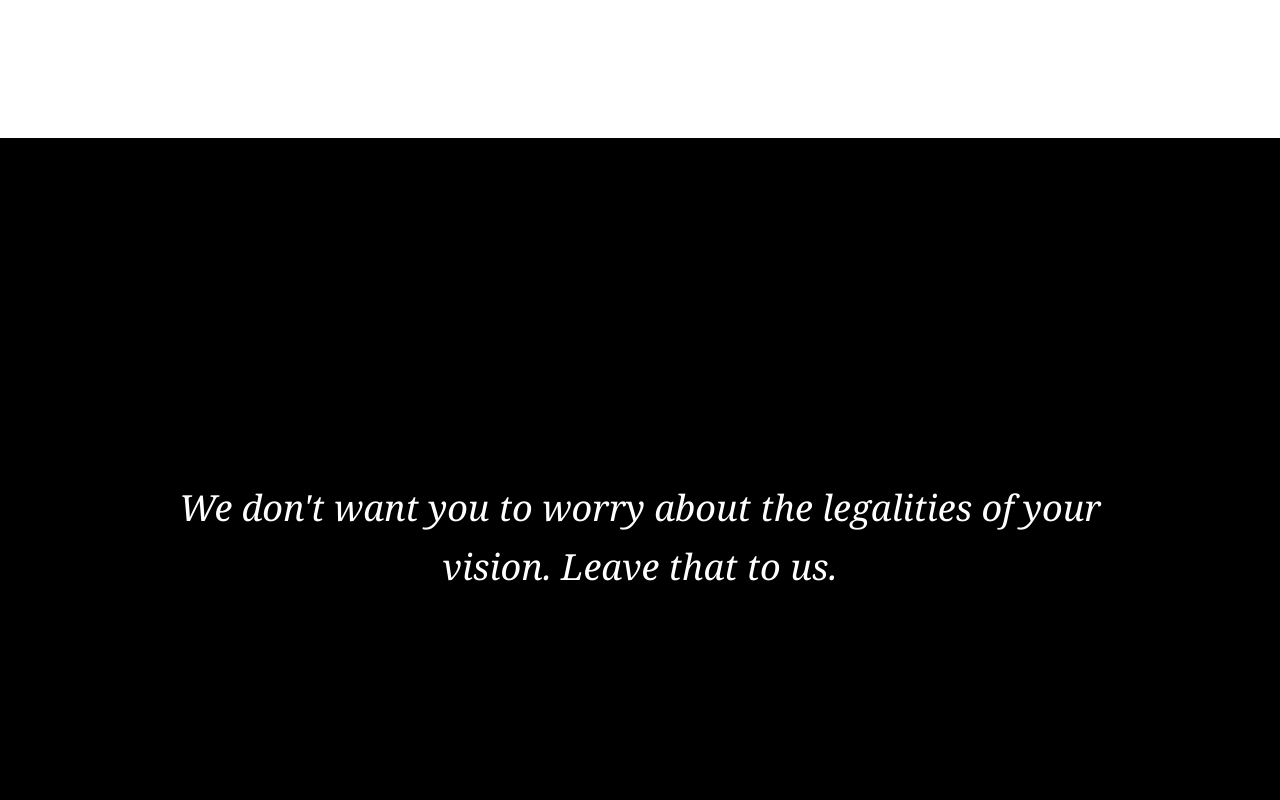
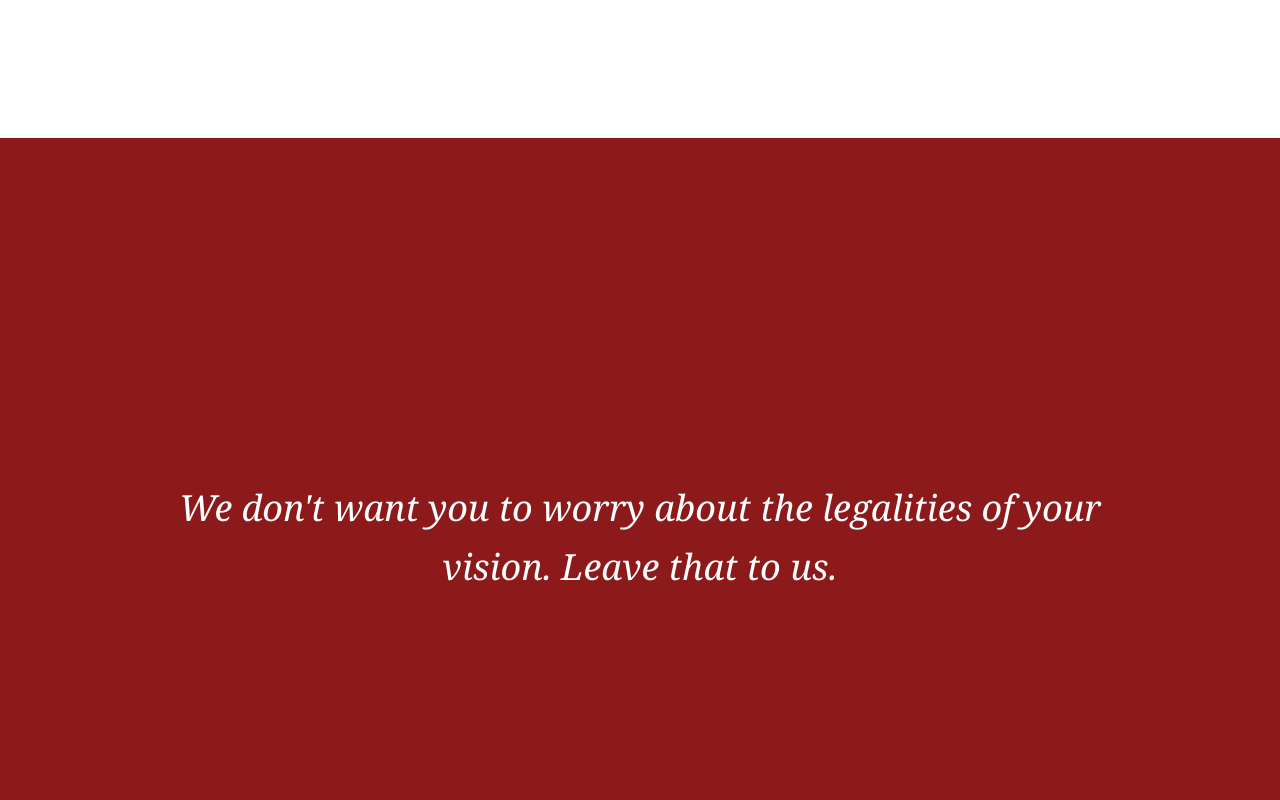
Before and after one commit to ruhneb2004/ANA-Law-Firm, a Next.js app: page / in a window 1280 px wide. Shown: the part 8220-9020 px from the top of the page. Built offline with nearby package versions, Linux system fonts and the light colour scheme.

Commit message:
bg color change

```diff
--- a/app/components/FinalSection.tsx
+++ b/app/components/FinalSection.tsx
@@ -22,7 +22,7 @@ export function FinalSection() {
       {/* Black Section */}
       <motion.div
         style={{ opacity: blackOpacity }}
-        className="sticky top-0 h-screen w-full flex items-center justify-center bg-black px-4 xs:px-6 sm:px-8 md:px-12 lg:px-16 z-40"
+        className="sticky top-0 h-screen w-full flex items-center justify-center bg-[#8D1A1B] px-4 xs:px-6 sm:px-8 md:px-12 lg:px-16 z-40"
       >
         <motion.p
           style={{ opacity: textOpacity }}
@@ -32,7 +32,7 @@ export function FinalSection() {
           Leave that to us.
         </motion.p>
       </motion.div>
-      <div className="absolute w-full h-screen bg-black inset-0"></div>
+      <div className="absolute w-full h-screen bg-[#8D1A1B] inset-0"></div>
 
       {/* White Section */}
       <motion.div
```
